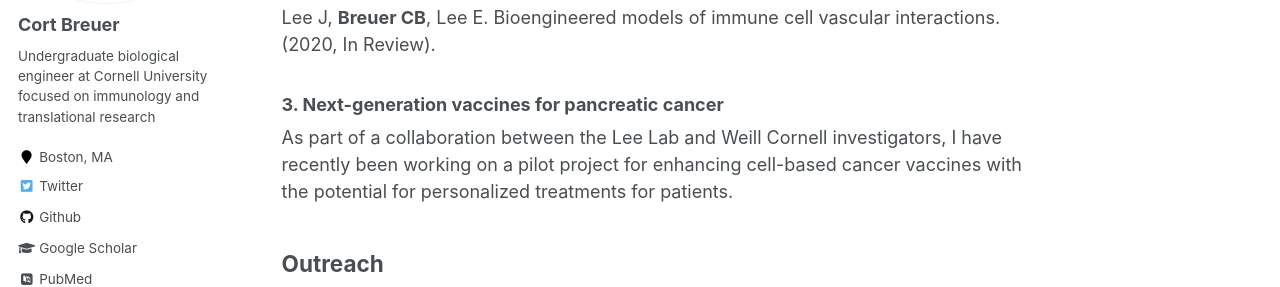
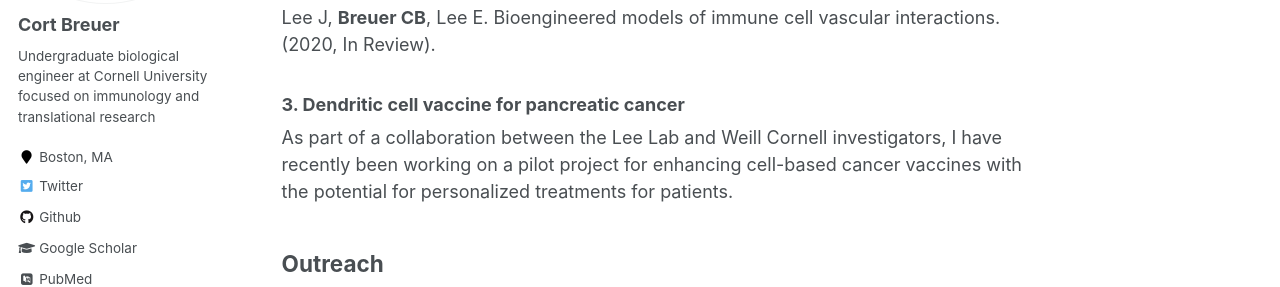
Before and after one commit to cortbreuer/cortbreuer-webpage, a Jekyll site: the page built from _pages/about.md, in a window 1280 px wide and 900 px high, scrolled down 781 px. Shown: the part 166-453 px from the top of the window. Built offline with Jekyll 4.4.1, drawn with Linux system fonts in a browser that asks for light colours; some web fonts are replaced.

Commit message:
Small updates

```diff
--- a/_pages/about.md
+++ b/_pages/about.md
@@ -26,7 +26,7 @@
 
 Lee J, **Breuer CB**, Lee E. Bioengineered models of immune cell vascular interactions. (2020, In Review).
 
-### 3. Next-generation vaccines for pancreatic cancer
+### 3. Dendritic cell vaccine for pancreatic cancer
 
 As part of a collaboration between the Lee Lab and Weill Cornell investigators, I have recently been working on a pilot project for enhancing cell-based cancer vaccines with the potential for personalized treatments for patients.
 
@@ -35,6 +35,8 @@
 [](### 5. Structural basis of mechanotransduction during T cell activation)
 
 [](### 6. Application of receptor-ligand analysis to scRNA-seq datasets in cancer immunology)
+
+[](Goal is to work on immunology using many approaches and field integrations: 1. Biomaterials for cell differentiation 2. Cell-based vacccine therapy for cancer 3. scRNA-seq methods for analyzing immune cells in tumors 4. scRNA-seq receptor-ligand methods in tumors and healthy tissues 5. Understanding mechanotransduction of T cells through the TCR 6. Lymphatic endothelial cell priming of immune responses 7. Viral vectors and gene therapy for immune cells ---- Moving forward: 8. Engineered proteins and receptor-ligands for controling and engineering immune cells 9. Understanding systems dynamics in immune cells -> moving from single cells or large populations to quantifying cell interactions)
 
 ## Outreach
 
```
